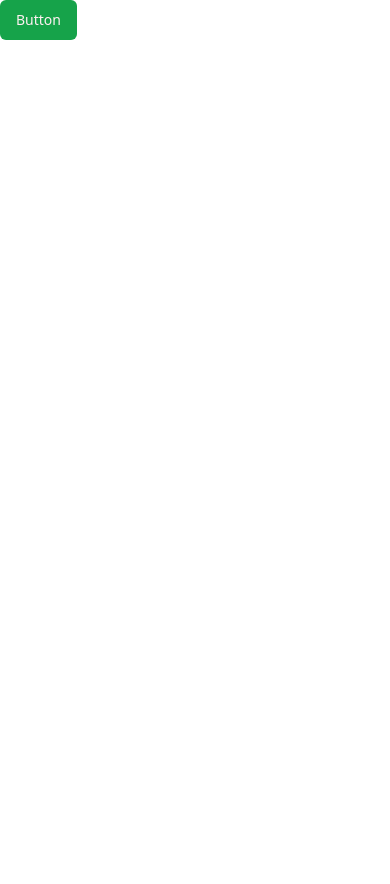
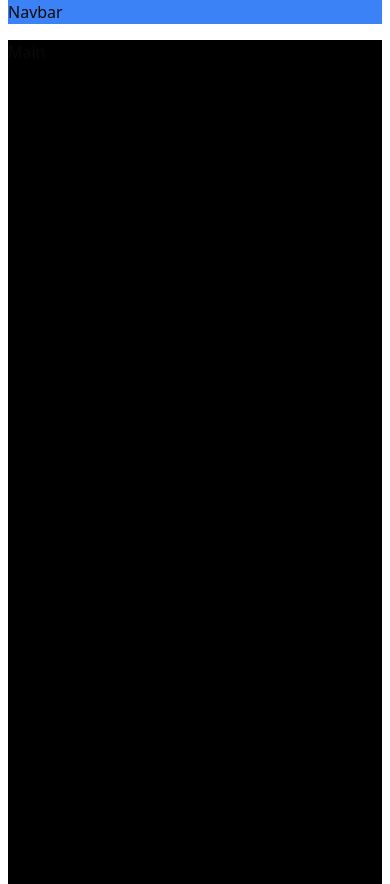
Before and after one commit to Julesdj/GamerZest, a React (Vite) app: page / in a window 390 px wide. Before the commit the page ends 844 px from the top, so only its background shows below. Built offline with nearby package versions, Linux system fonts and the light colour scheme.

Commit message:
Implements responsive layout

```diff
--- a/src/App.tsx
+++ b/src/App.tsx
@@ -1,10 +1,15 @@
 import "./App.css";
-import { Button } from "./components/ui/button";
 
 function App() {
     return (
         <>
-            <Button>Button</Button>
+            <nav className="w-full bg-blue-500 mb-4">Navbar</nav>
+            <div className="flex gap-4 w-full min-h-svh">
+                <aside className="hidden lg:block w-full max-w-52 bg-red-500">
+                    Sidebar
+                </aside>
+                <main className="w-full flex-1 bg-black">Main</main>
+            </div>
         </>
     );
 }
--- a/src/index.css
+++ b/src/index.css
@@ -6,20 +6,28 @@
     :root {
         --background: 0 0% 100%;
         --foreground: 240 10% 3.9%;
+
         --card: 0 0% 100%;
         --card-foreground: 240 10% 3.9%;
+
         --popover: 0 0% 100%;
         --popover-foreground: 240 10% 3.9%;
+
         --primary: 142.1 76.2% 36.3%;
         --primary-foreground: 355.7 100% 97.3%;
+
         --secondary: 240 4.8% 95.9%;
         --secondary-foreground: 240 5.9% 10%;
+
         --muted: 240 4.8% 95.9%;
         --muted-foreground: 240 3.8% 46.1%;
+
         --accent: 240 4.8% 95.9%;
         --accent-foreground: 240 5.9% 10%;
+
         --destructive: 0 84.2% 60.2%;
         --destructive-foreground: 0 0% 98%;
+
         --border: 240 5.9% 90%;
         --input: 240 5.9% 90%;
         --ring: 142.1 76.2% 36.3%;
@@ -29,20 +37,28 @@
     .dark {
         --background: 20 14.3% 4.1%;
         --foreground: 0 0% 95%;
+
         --card: 24 9.8% 10%;
         --card-foreground: 0 0% 95%;
+
         --popover: 0 0% 9%;
         --popover-foreground: 0 0% 95%;
+
         --primary: 142.1 70.6% 45.3%;
         --primary-foreground: 144.9 80.4% 10%;
+
         --secondary: 240 3.7% 15.9%;
         --secondary-foreground: 0 0% 98%;
+
         --muted: 0 0% 15%;
         --muted-foreground: 240 5% 64.9%;
+
         --accent: 12 6.5% 15.1%;
         --accent-foreground: 0 0% 98%;
+
         --destructive: 0 62.8% 30.6%;
         --destructive-foreground: 0 85.7% 97.3%;
+
         --border: 240 3.7% 15.9%;
         --input: 240 3.7% 15.9%;
         --ring: 142.4 71.8% 29.2%;
@@ -54,6 +70,6 @@
         @apply border-border;
     }
     body {
-        @apply bg-background text-foreground;
+        @apply bg-background text-foreground px-2;
     }
 }
```
